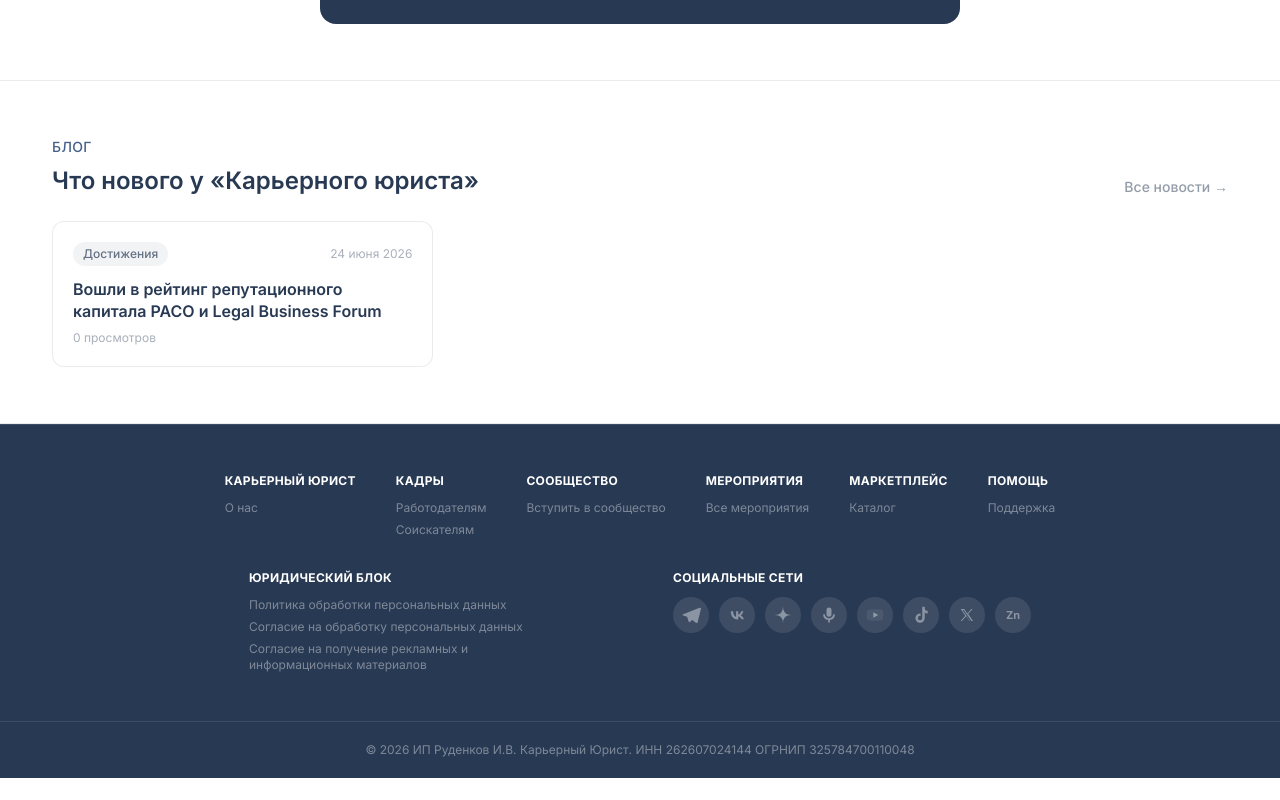
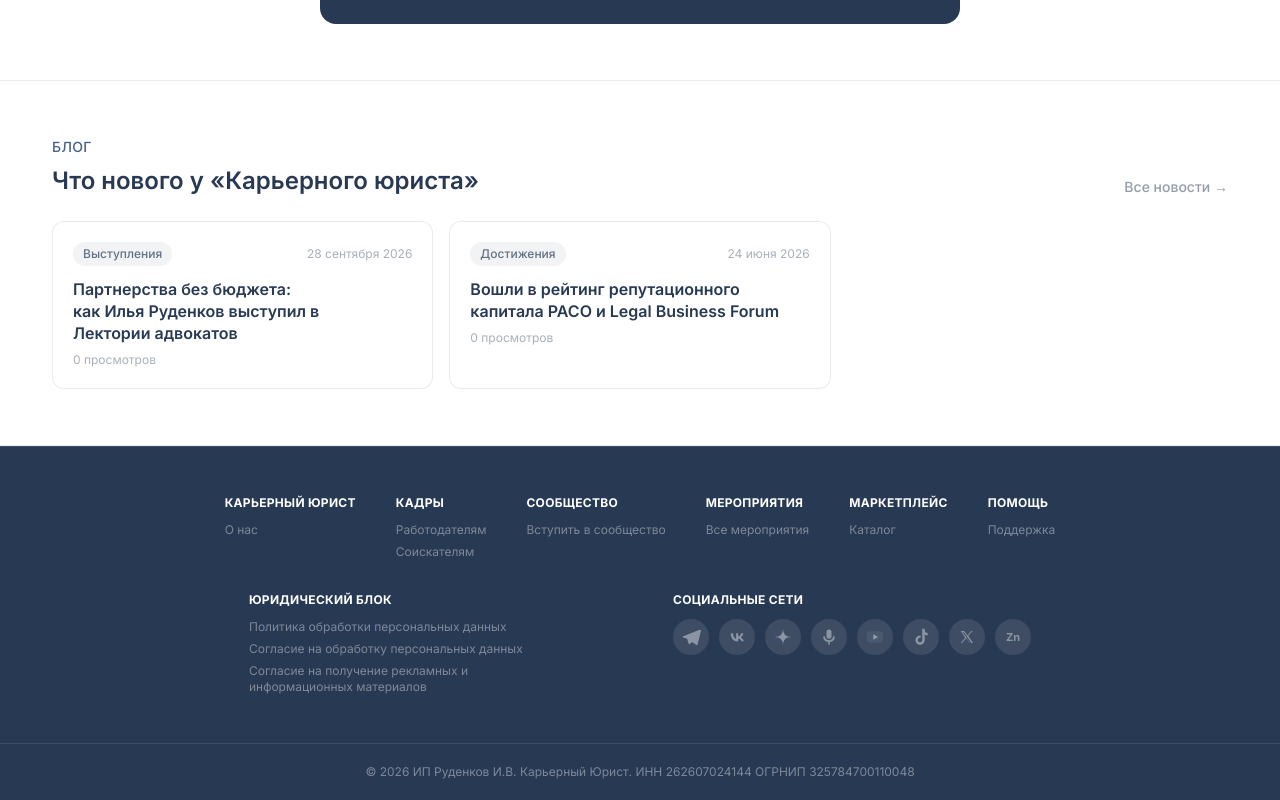
Before and after one commit to rudenkovila090-ship-it/legalcareerist, a React (Vite) app: page / in a window 1280 px wide. Shown: the part 2239-3039 px from the top of the page. Before the commit the page ends 3017 px from the top, so only its background shows below. Built offline with nearby package versions, Linux system fonts and the light colour scheme; no server answers.

Commit message:
Блог/Новости: выступление Ильи Руденкова в Лектории адвокатов
Co-Authored-By: Claude Sonnet 5.5 <noreply@anthropic.com>
Claude-Session: https://claude.ai/code/session_01D96PdeZ8GLZoSExXess9uo

```diff
--- a/src/data/news.ts
+++ b/src/data/news.ts
@@ -1,4 +1,6 @@
 import certificateRasoLbf from '../assets/certificate-raso-lbf-2026.jpg'
+import lektoriyHall from '../assets/lektoriy-advokatov-2026-hall.jpg'
+import lektoriySpeaker from '../assets/lektoriy-advokatov-2026-speaker.jpg'
 import type { NewsItem } from '../types'
 
 // Новости «Карьерного юриста» — что изменилось у бота, на сайте, в подкасте
@@ -7,6 +9,22 @@ import type { NewsItem } from '../types'
 // Карточка в списках — компактная ячейка (заголовок, дата, просмотры), полный
 // текст и приложенные изображения — на детальной странице /news/:slug (NewsDetail.tsx).
 export const news: NewsItem[] = [
+  {
+    id: 'n2',
+    slug: 'partnerstva-bez-byudzheta-lektoriy-advokatov',
+    tag: 'Выступления',
+    category: 'Карьерный юрист',
+    date: '28 сентября 2026',
+    title: 'Партнерства без бюджета: как Илья Руденков выступил в Лектории адвокатов',
+    text:
+      '27 сентября основатель Карьерного юриста Илья Руденков выступил в Лектории адвокатов с темой «Партнерства без бюджета: как адвокату получать новых клиентов через коллаборации».\n\n' +
+      'Для нас это возможность поделиться с профессиональным сообществом подходом, который мы применяем в своей работе: прежде чем искать новые каналы продвижения, важно понять, кому и какую пользу вы предлагаете, а затем выстраивать связи на основе взаимного интереса.\n\n' +
+      'В выступлении Илья рассказал, почему рекомендация помогает сформировать доверие, как находить партнеров среди специалистов смежных сфер и как пройти путь от знакомства до совместного проекта или клиентского обращения. Обсудили и партнерства без рекламного бюджета, в которых стороны обмениваются экспертизой, временем и доступом к аудитории.\n\n' +
+      'Для нас важно и то, что резиденты сообщества «Карьерный юрист» смогли попасть на мероприятие в качестве волонтеров. Они познакомились с юридическим маркетингом и услышали, как специалисты обсуждают личный бренд, социальные сети, взаимодействие со СМИ и привлечение клиентов.\n\n' +
+      'Может казаться, что думать об этом рано: сначала нужно найти стажировку и освоить профессию. Но понимание того, откуда приходят клиенты и как формируется доверие к юристу, помогает шире увидеть работу будущего работодателя. Это знание пригодится и на собеседовании, и позже, когда появятся собственные профессиональные задачи.\n\n' +
+      'Тема партнерств не ограничивается адвокатской практикой. В следующих постах расскажем, как ее идеи могут пригодиться студентам 💗',
+    images: [lektoriySpeaker, lektoriyHall],
+  },
   {
     id: 'n1',
     slug: 'reyting-reputatsionnogo-kapitala-raso-lbf',
--- a/src/pages/NewsDetail.tsx
+++ b/src/pages/NewsDetail.tsx
@@ -44,6 +44,13 @@ export default function NewsDetail() {
         {item.image && (
           <img src={item.image} alt={item.title} className="mt-8 w-full rounded-xl border border-ink/10" />
         )}
+        {item.images && (
+          <div className="mt-8 grid gap-4 sm:grid-cols-2">
+            {item.images.map((src) => (
+              <img key={src} src={src} alt={item.title} className="w-full rounded-xl border border-ink/10" />
+            ))}
+          </div>
+        )}
       </div>
     </div>
   )
--- a/src/types.ts
+++ b/src/types.ts
@@ -417,6 +417,8 @@ export interface NewsItem {
   /** Путь к приложенному изображению (сертификат, скриншот, диплом) —
    *  показывается на детальной странице новости, если задано. */
   image?: string
+  /** Несколько изображений (фото с события) — показываются друг под другом. */
+  images?: string[]
 }
 
 export type EventType = 'conference' | 'webinar' | 'breakfast' | 'intensive' | 'tour' | 'internship'
```
Also changed, not shown: src/assets/lektoriy-advokatov-2026-hall.jpg (added), src/assets/lektoriy-advokatov-2026-speaker.jpg (added).
